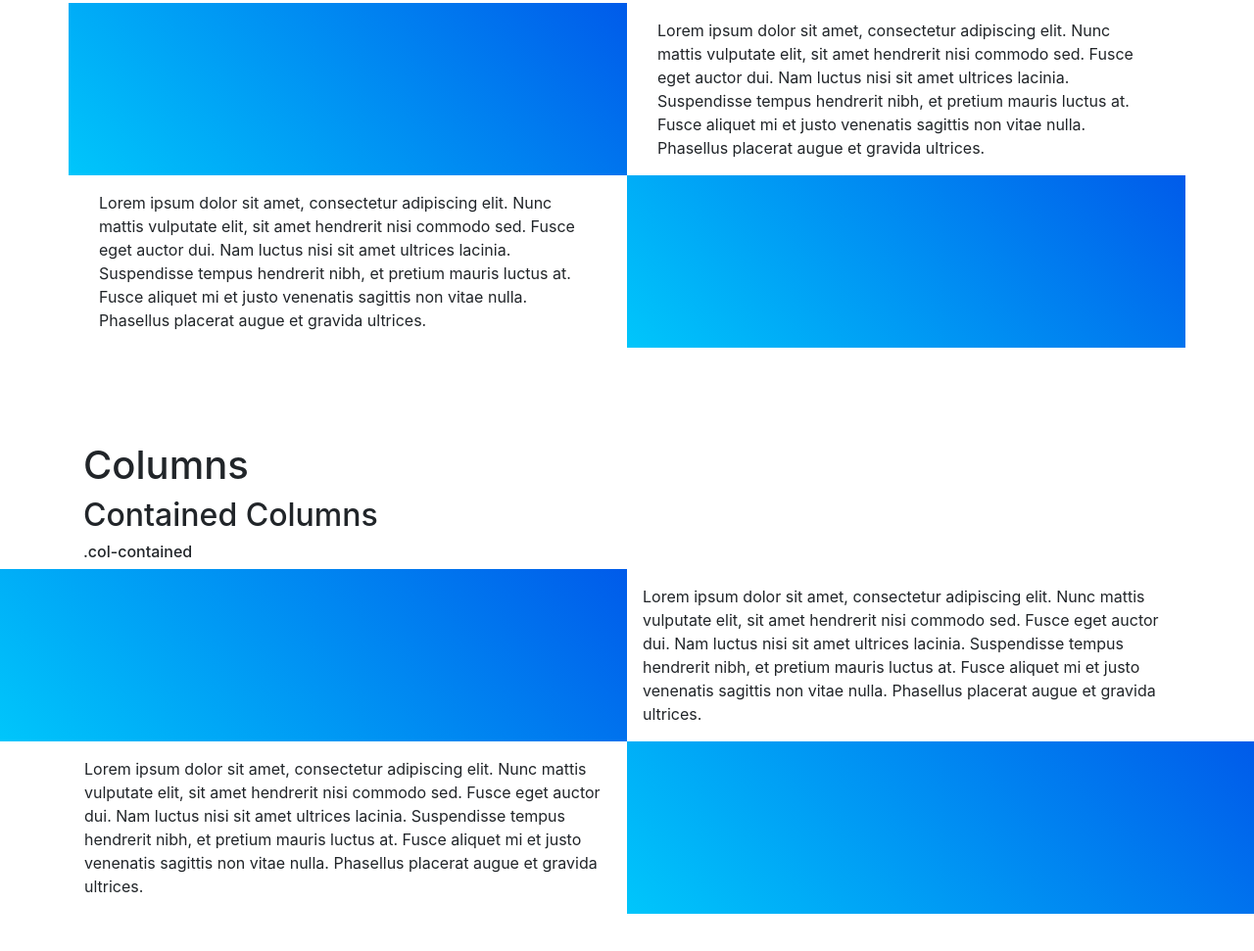
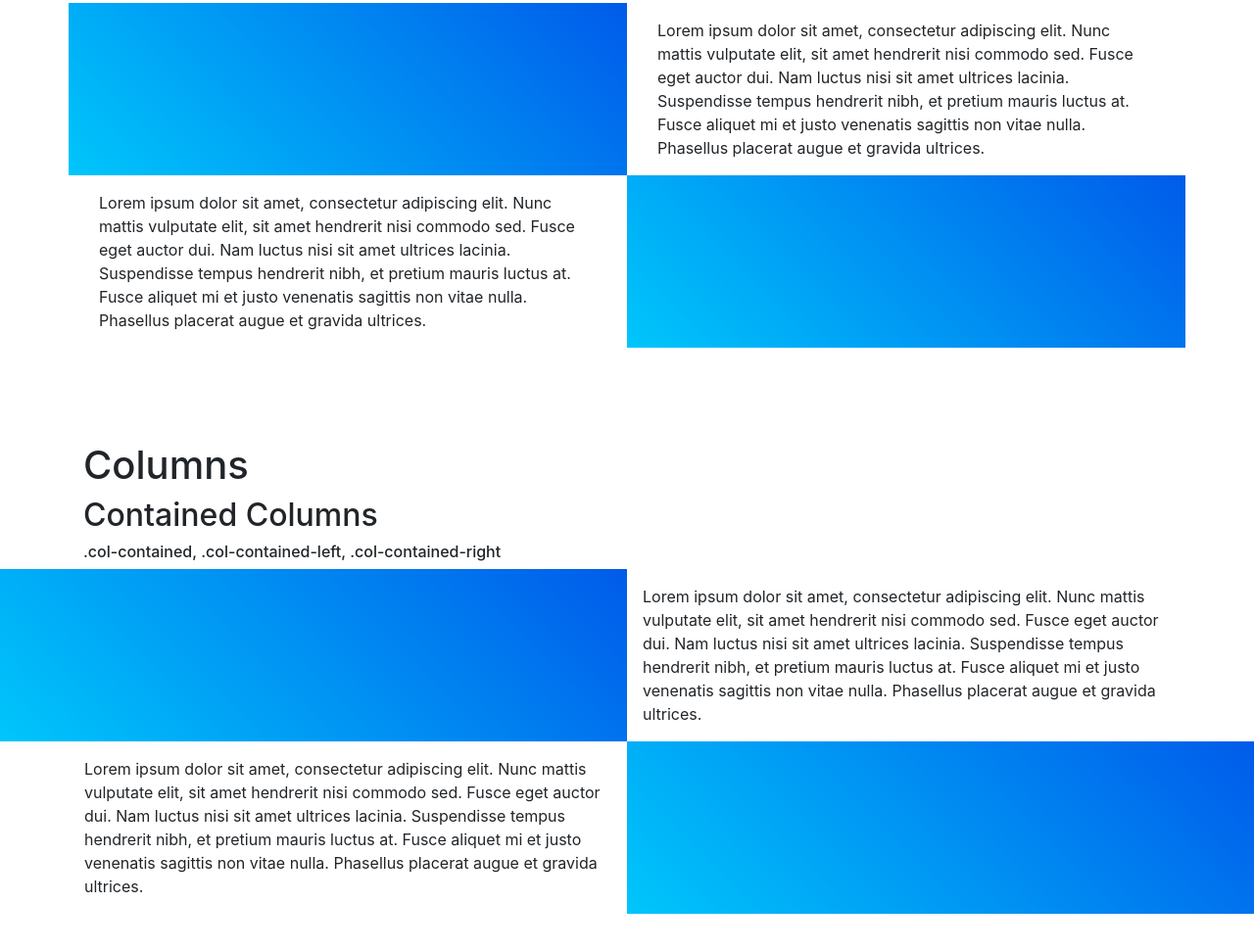
Before and after one commit to zaxwebs/parcel-bootstrap-amplified, a website built with Parcel: page src/amplify-docs/index.html in a window 1280 px wide. Shown: the part 1057-2028 px from the top of the page at 98% size. Built offline with nearby package versions, Linux system fonts and the light colour scheme.

Commit message:
Added column classes to docs

```diff
--- a/src/amplify-docs/index.html
+++ b/src/amplify-docs/index.html
@@ -163,7 +163,7 @@
 			<div class="container">
 				<h1>Columns</h1>
 				<h2>Contained Columns</h2>
-				<h6>.col-contained</h6>
+				<h6>.col-contained, .col-contained-left, .col-contained-right</h6>
 			</div>
 			<div class="container-fluid">
 				<div class="row">
```
